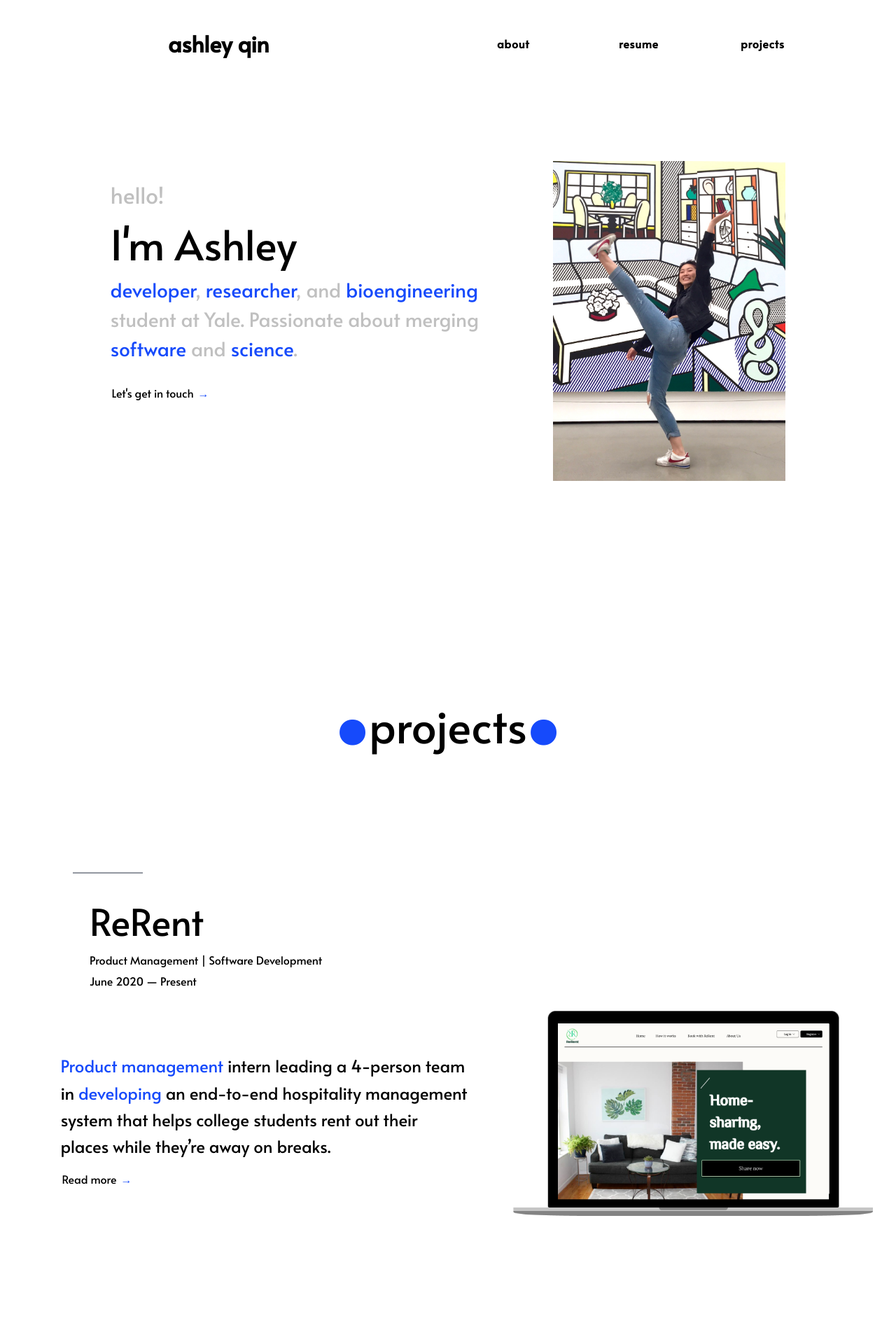
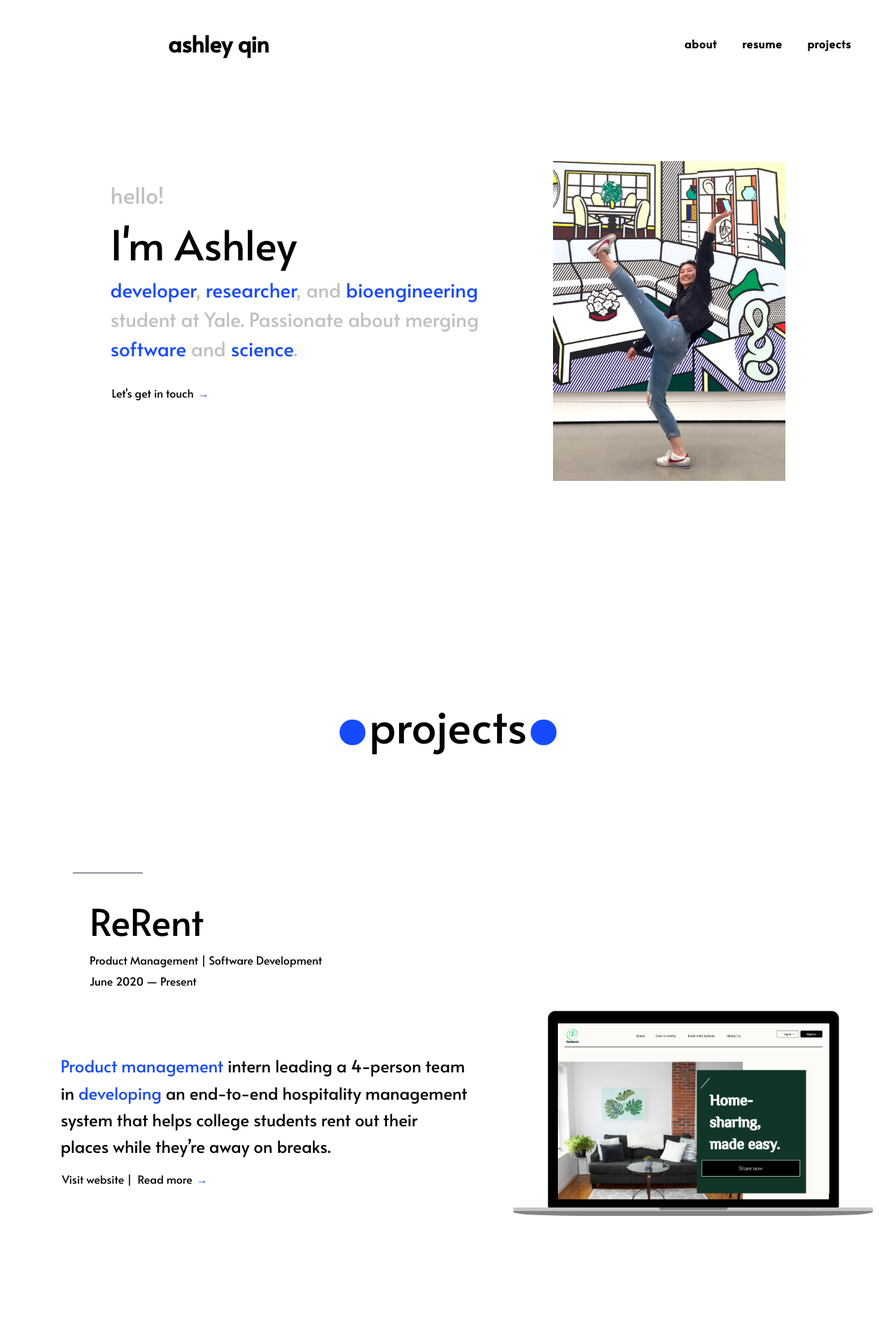
Before and after one commit to ashleyyqin/ashleyyqin.github.io, a Jekyll site: the page built from index.html, in a window 1280 px wide. Shown: the top 1920 px of the page at 70% size. Built offline with Jekyll 4.4.1, drawn with Linux system fonts in a browser that asks for light colours.

Commit message:
reformatting nav

```diff
--- a/index.html
+++ b/index.html
@@ -47,6 +47,7 @@ title: Home
                     <span class="blue">Product management</span> intern leading a 4-person team in <span class="blue">developing</span> an end-to-end
                     hospitality management system that helps college students rent out their places while they’re away on breaks.
                 </p>
+            <a href="http://vast-falls-69096.herokuapp.com/" target="_blank">Visit website | </a>
             <a href='pages/rerent.html'>Read more </a><span class="blue">&rarr;</span>
             <span class="home-bottom"></span>
         </div>
@@ -84,7 +85,7 @@ title: Home
         <ul style="margin-left: 3em">
             <li>
                 <a href="http://features.yaledailynews.com/blog/2020/04/24/analysis-a-shifting-demographic-for-storied-yale-crew-international-athletes-elevate-the-elis/"
-                   style="font-size: 110%">
+                   style="font-size: 110%" target="_blank">
                     The shifting demographic makeup of Yale's athletic teams <span class="blue">&rarr;</span>
                 </a>
             </li>
@@ -94,7 +95,7 @@ title: Home
 <div class="card container mx-auto px-2 mb-4 clearfix header-text">
     <div class="subheader mt-1 py-2"
          style="display: flex;align-items: center; flex-flow: wrap; justify-content:center; margin-left: 2em">
-        <div style="width: 65em; margin-bottom:5em; max-height:30%;">
+        <div style="width: 65em; margin-bottom:5em; max-height:25%;">
             <div class='tableauPlaceholder' id='viz1600286215547'
                  style="display: flex;align-items: center;flex-flow: wrap; justify-content:center;">
                 <noscript><a
--- a/styles/main.css
+++ b/styles/main.css
@@ -141,17 +141,22 @@ header a:hover {
 }
 
 nav {
-    display: flex;
+    /*display: flex;
     z-index: 2000;
-    /*margin-left: auto;*/
-    justify-items: left;
+    margin-left: auto;
+    justify-items: left;*/
+    z-index: 2000;
+    margin-left: auto;
 }
 
 nav a {
+    /*font-size: 100%;
+    letter-spacing: 0.05em;
+    margin-right: 9em;
+    width: 30px;*/
     font-size: 100%;
     letter-spacing: 0.05em;
-    margin-right: 9em;
-    width: 30px;
+    margin: 1em;
 }
 
 footer {
```
